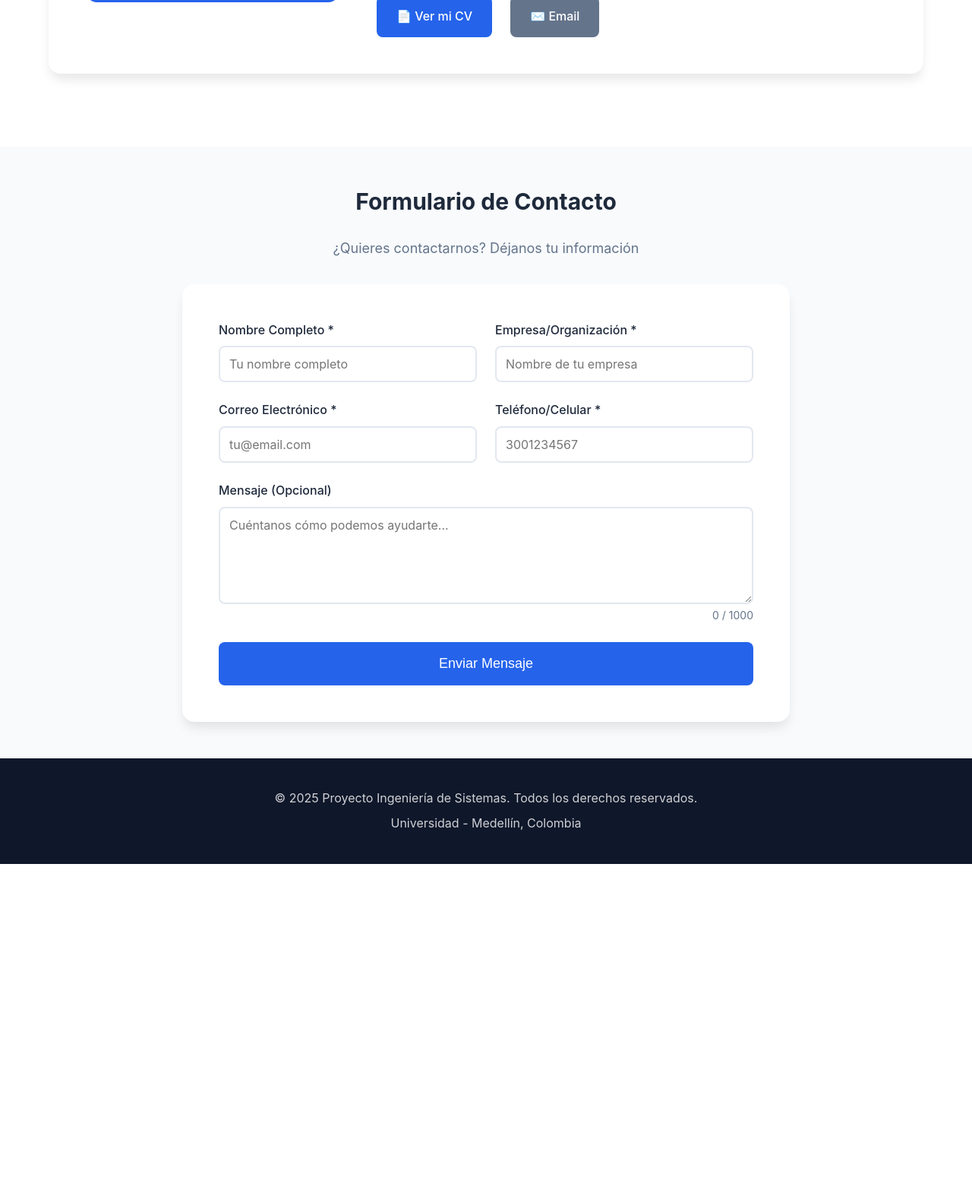
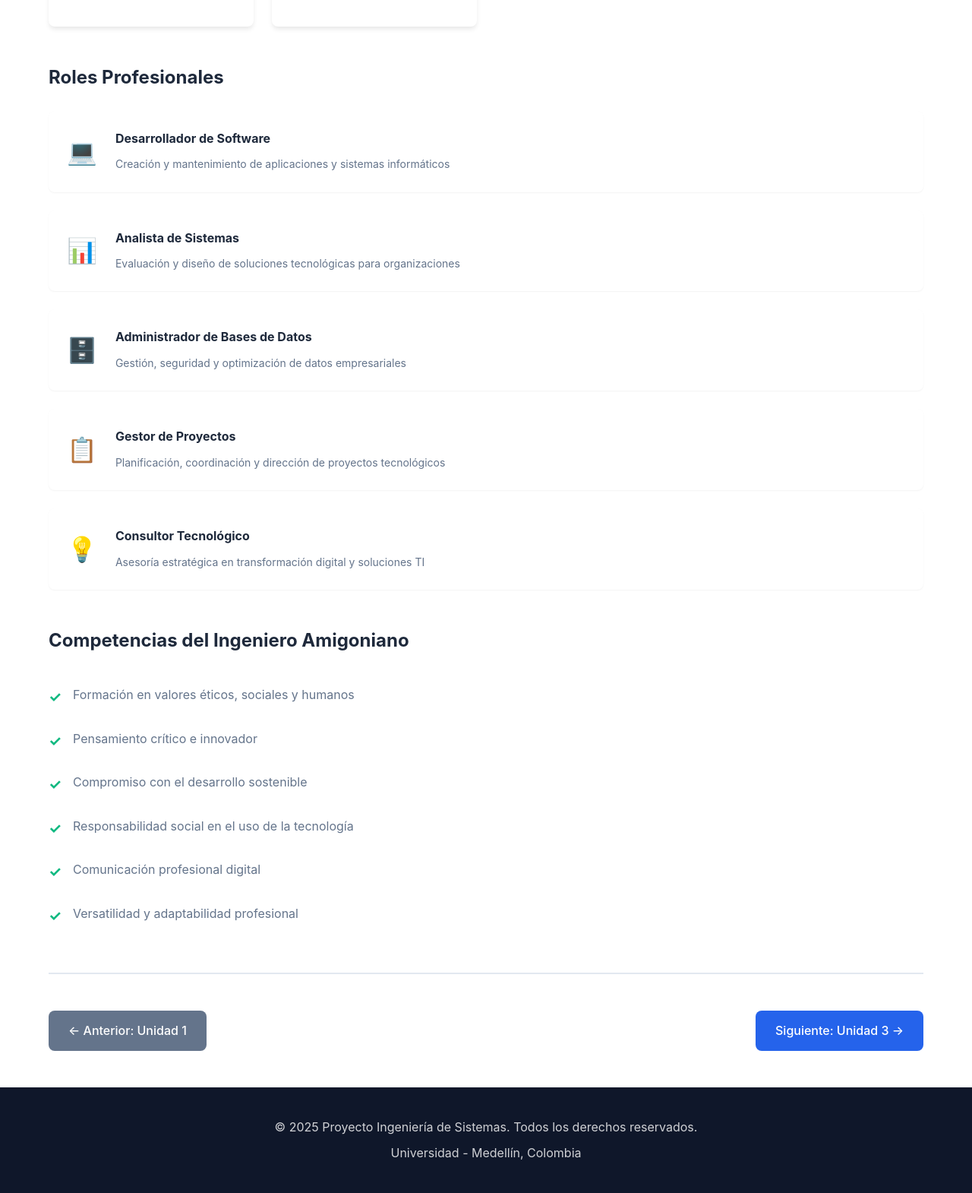
Before and after one commit to JJrendon29/IngSistemas, a Flask app: page /unidad2 in a window 1280 px wide. Shown: the part 1415-2985 px from the top of the page at 76% size. Before the commit the page ends 2552 px from the top, so only its background shows below. Run offline with Flask 3, Linux system fonts and the light colour scheme; parts of the project's set-up code (start-up, migrations or seed data) failed here and were passed over.

Commit message:
actualizacion archivos de unidades

```diff
--- a/templates/unidad2.html
+++ b/templates/unidad2.html
@@ -1,145 +1,124 @@
 {% extends "base.html" %}
 
-{% block title %}Perfiles - Proyecto Ingeniería{% endblock %}
+{% block title %}Unidad 2 - El Ingeniero en Contexto Empresarial{% endblock %}
 
 {% block content %}
-<!-- Header de Perfiles -->
+<!-- Header de la Unidad -->
 <section class="page-header">
     <div class="container">
-        <h1>Nuestros Perfiles</h1>
-        <p>Conoce más sobre los integrantes del equipo</p>
+        <h1>Unidad 2</h1>
+        <p>El Ingeniero de Sistemas en Contexto Empresarial y Social</p>
     </div>
 </section>
 
-<!-- Perfil 1 -->
-<section class="perfil-section" id="perfil1">
+<!-- Contenido de la Unidad -->
+<section class="unidad-content">
     <div class="container">
-        <div class="perfil-card">
-            <div class="perfil-image">
-                <img src="{{ url_for('static', filename='images/perfil1.jpg') }}" alt="Juan José Rendón" onerror="this.src='https://via.placeholder.com/400x400?text=Juan+José+Rendón'">
-            </div>
-            <div class="perfil-info">
-                <h2>Juan José Rendón</h2>
-                <p class="perfil-title">Estudiante de Ingeniería de Sistemas</p>
+        <!-- Introducción -->
+        <div class="content-section">
+            <h2>Introducción</h2>
+            <p>
+                En esta unidad exploramos el rol del ingeniero de sistemas más allá de lo técnico,
+                enfocándonos en su responsabilidad social, ética profesional y las habilidades necesarias
+                para desenvolverse exitosamente en el mundo empresarial y digital actual.
+            </p>
+        </div>
 
-                <div class="perfil-description">
-                    <h3>Sobre mí</h3>
-                    <p>
-                        Estudiante apasionado por la tecnología, el desarrollo de software y la innovación.
-                        Con experiencia en programación web, bases de datos y desarrollo de aplicaciones.
-                    </p>
+        <!-- Temas -->
+        <div class="content-section">
+            <h2>Temas Principales</h2>
+            <div class="topics-grid">
+                <div class="topic-card">
+                    <h3>2.1 El ingeniero de sistemas amigoniano</h3>
+                    <p>El ingeniero amigoniano se forma con valores éticos, sociales y humanos, además de las habilidades técnicas. Su enfoque no solo está en la tecnología, sino también en el impacto positivo que puede generar en la sociedad.</p>
                 </div>
 
-                <div class="perfil-skills">
-                    <h3>Habilidades</h3>
-                    <div class="skills-list">
-                        <span class="skill-tag">Python</span>
-                        <span class="skill-tag">JavaScript</span>
-                        <span class="skill-tag">HTML/CSS</span>
-                        <span class="skill-tag">Flask</span>
-                        <span class="skill-tag">MySQL</span>
-                        <span class="skill-tag">Git</span>
-                    </div>
+                <div class="topic-card">
+                    <h3>2.2 Perfil del ingeniero amigoniano</h3>
+                    <p>Un ingeniero de la Amigó se caracteriza por ser crítico, innovador y comprometido con el desarrollo sostenible, usando la tecnología como una herramienta para transformar su entorno de forma responsable.</p>
                 </div>
 
-                <div class="perfil-contact">
-                    <a href="{{ url_for('static', filename='cv/cv_juan.pdf') }}" class="btn btn-primary" target="_blank">
-                        📄 Ver mi CV
-                    </a>
-                    <a href="mailto:jjrendongg@gmail.com" class="btn btn-secondary">
-                        ✉️ Email
-                    </a>
+                <div class="topic-card">
+                    <h3>2.3 Perfiles y roles ocupacionales</h3>
+                    <p>Un ingeniero de sistemas puede desempeñar muchos roles: desarrollador, analista, administrador de bases de datos, gestor de proyectos o consultor. Su versatilidad le permite adaptarse a diferentes campos tecnológicos y empresariales.</p>
+                </div>
+
+                <div class="topic-card">
+                    <h3>2.4 Impacto social de la tecnología</h3>
+                    <p>La tecnología tiene un gran poder para mejorar la calidad de vida, pero también puede generar desigualdades o problemas éticos. Por eso es importante usarla con conciencia y responsabilidad social.</p>
+                </div>
+
+                <div class="topic-card">
+                    <h3>2.6 Netiqueta y comunicación profesional</h3>
+                    <p>La netiqueta son las reglas de comportamiento en internet. En la vida profesional, saber comunicarse correctamente por medios digitales demuestra respeto, educación y profesionalismo.</p>
+                </div>
+
+                <div class="topic-card">
+                    <h3>2.7 Gestión de archivos y ofimática</h3>
+                    <p>Saber manejar bien las herramientas como Word, Excel o PowerPoint, y organizar los archivos correctamente, es fundamental para trabajar de forma eficiente y profesional en cualquier empresa.</p>
                 </div>
             </div>
         </div>
-    </div>
-</section>
 
-<!-- Perfil 2 -->
-<section class="perfil-section" id="perfil2">
-    <div class="container">
-        <div class="perfil-card">
-            <div class="perfil-image">
-                <img src="{{ url_for('static', filename='images/perfil2.jpg') }}" alt="Integrante 2" onerror="this.src='https://via.placeholder.com/400x400?text=Integrante+2'">
-            </div>
-            <div class="perfil-info">
-                <h2>Nombre Integrante 2</h2>
-                <p class="perfil-title">Estudiante de Ingeniería de Sistemas</p>
-
-                <div class="perfil-description">
-                    <h3>Sobre mí</h3>
-                    <p>
-                        Estudiante comprometido con el aprendizaje continuo y el desarrollo de soluciones tecnológicas
-                        innovadoras. Interesado en el análisis de datos y la arquitectura de software.
-                    </p>
-                </div>
-
-                <div class="perfil-skills">
-                    <h3>Habilidades</h3>
-                    <div class="skills-list">
-                        <span class="skill-tag">Python</span>
-                        <span class="skill-tag">Java</span>
-                        <span class="skill-tag">SQL</span>
-                        <span class="skill-tag">React</span>
-                        <span class="skill-tag">Node.js</span>
-                        <span class="skill-tag">MongoDB</span>
+        <!-- Roles del Ingeniero -->
+        <div class="content-section">
+            <h2>Roles Profesionales</h2>
+            <div class="resources-list">
+                <div class="resource-item">
+                    <span class="resource-icon">💻</span>
+                    <div class="resource-info">
+                        <h4>Desarrollador de Software</h4>
+                        <p>Creación y mantenimiento de aplicaciones y sistemas informáticos</p>
                     </div>
                 </div>
-
-                <div class="perfil-contact">
-                    <a href="{{ url_for('static', filename='cv/cv_integrante2.pdf') }}" class="btn btn-primary" target="_blank">
-                        📄 Ver mi CV
-                    </a>
-                    <a href="mailto:integrante2@example.com" class="btn btn-secondary">
-                        ✉️ Email
-                    </a>
+                <div class="resource-item">
+                    <span class="resource-icon">📊</span>
+                    <div class="resource-info">
+                        <h4>Analista de Sistemas</h4>
+                        <p>Evaluación y diseño de soluciones tecnológicas para organizaciones</p>
+                    </div>
+                </div>
+                <div class="resource-item">
+                    <span class="resource-icon">🗄️</span>
+                    <div class="resource-info">
+                        <h4>Administrador de Bases de Datos</h4>
+                        <p>Gestión, seguridad y optimización de datos empresariales</p>
+                    </div>
+                </div>
+                <div class="resource-item">
+                    <span class="resource-icon">📋</span>
+                    <div class="resource-info">
+                        <h4>Gestor de Proyectos</h4>
+                        <p>Planificación, coordinación y dirección de proyectos tecnológicos</p>
+                    </div>
+                </div>
+                <div class="resource-item">
+                    <span class="resource-icon">💡</span>
+                    <div class="resource-info">
+                        <h4>Consultor Tecnológico</h4>
+                        <p>Asesoría estratégica en transformación digital y soluciones TI</p>
+                    </div>
                 </div>
             </div>
         </div>
-    </div>
-</section>
 
-<!-- Formulario de Contacto -->
-<section class="contacto-section" id="contacto">
-    <div class="container">
-        <h2 class="section-title">Formulario de Contacto</h2>
-        <p class="section-subtitle">¿Quieres contactarnos? Déjanos tu información</p>
+        <!-- Competencias -->
+        <div class="content-section">
+            <h2>Competencias del Ingeniero Amigoniano</h2>
+            <ul class="objectives-list">
+                <li>Formación en valores éticos, sociales y humanos</li>
+                <li>Pensamiento crítico e innovador</li>
+                <li>Compromiso con el desarrollo sostenible</li>
+                <li>Responsabilidad social en el uso de la tecnología</li>
+                <li>Comunicación profesional digital</li>
+                <li>Versatilidad y adaptabilidad profesional</li>
+            </ul>
+        </div>
 
-        <div class="form-container">
-            <form action="{{ url_for('guardar_contacto') }}" method="POST" class="contacto-form" id="contactoForm">
-                <div class="form-row">
-                    <div class="form-group">
-                        <label for="nombre">Nombre Completo *</label>
-                        <input type="text" id="nombre" name="nombre" required maxlength="100" placeholder="Tu nombre completo">
-                    </div>
-
-                    <div class="form-group">
-                        <label for="empresa">Empresa/Organización *</label>
-                        <input type="text" id="empresa" name="empresa" required maxlength="100" placeholder="Nombre de tu empresa">
-                    </div>
-                </div>
-
-                <div class="form-row">
-                    <div class="form-group">
-                        <label for="correo">Correo Electrónico *</label>
-                        <input type="email" id="correo" name="correo" required maxlength="100" placeholder="tu@email.com">
-                    </div>
-
-                    <div class="form-group">
-                        <label for="celular">Teléfono/Celular *</label>
-                        <input type="tel" id="celular" name="celular" required maxlength="20" placeholder="3001234567">
-                    </div>
-                </div>
-
-                <div class="form-group">
-                    <label for="mensaje">Mensaje (Opcional)</label>
-                    <textarea id="mensaje" name="mensaje" rows="5" maxlength="1000" placeholder="Cuéntanos cómo podemos ayudarte..."></textarea>
-                </div>
-
-                <button type="submit" class="btn btn-primary btn-lg">
-                    Enviar Mensaje
-                </button>
-            </form>
+        <!-- Navegación entre unidades -->
+        <div class="unidad-navigation">
+            <a href="{{ url_for('unidad1') }}" class="btn btn-secondary">← Anterior: Unidad 1</a>
+            <a href="{{ url_for('unidad3') }}" class="btn btn-primary">Siguiente: Unidad 3 →</a>
         </div>
     </div>
 </section>
```
Also changed, not shown: templates/unidad1.html (+75 -122 lines), templates/unidad3.html (+91 -116 lines).
